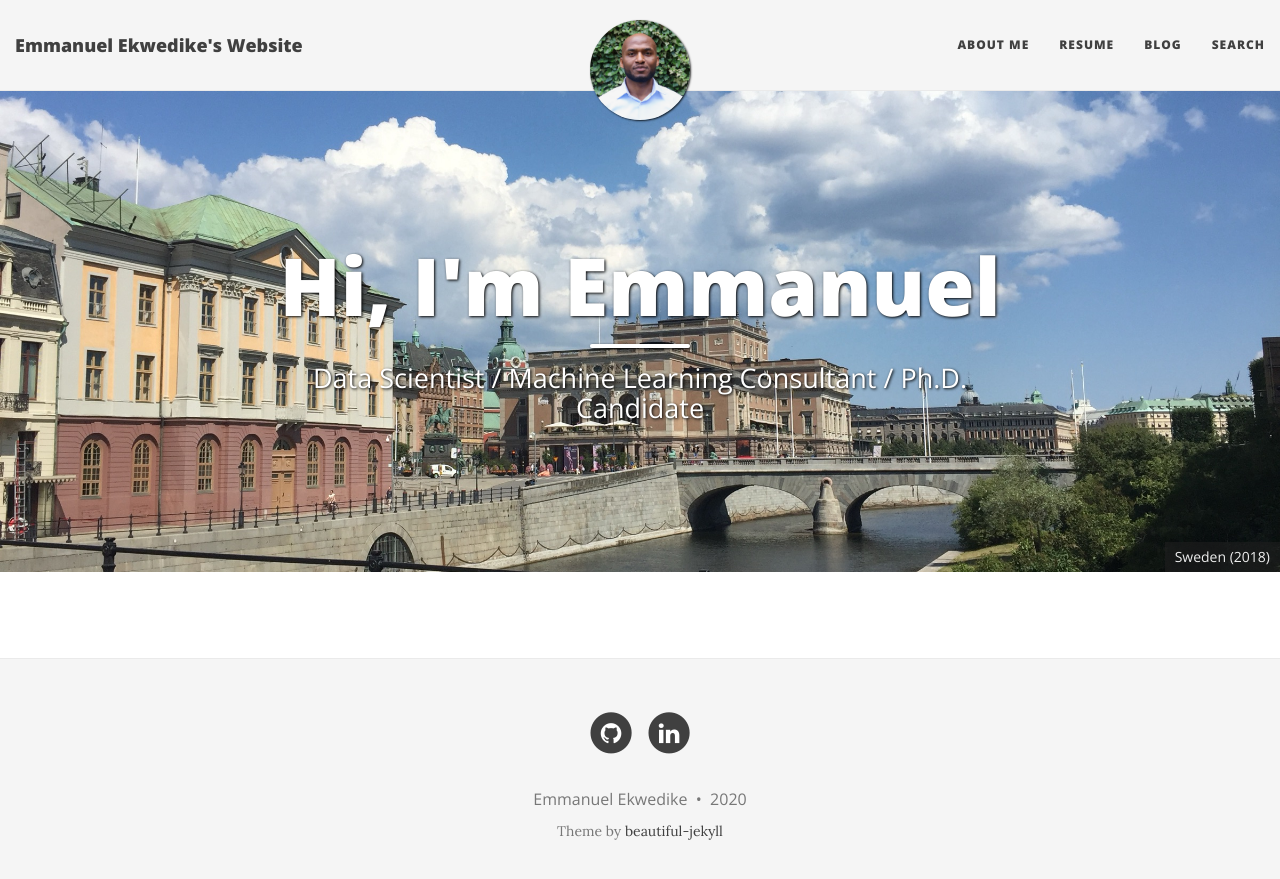
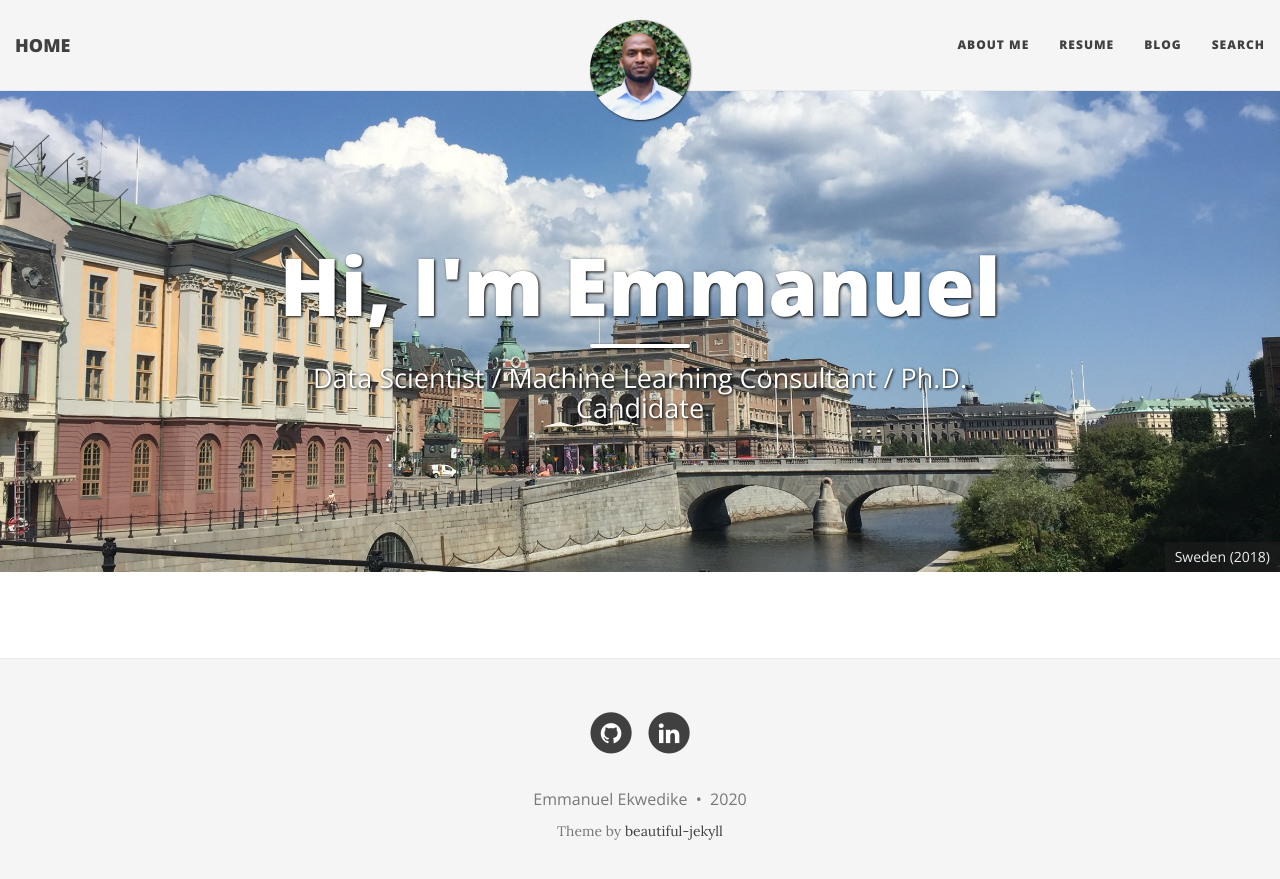
Before and after one commit to eekwedike/eekwedike.github.io, a Jekyll site: the page built from index.html, in a window 1280 px wide. Shown: the top 879 px of the page. Built offline with Jekyll 4.4.1, drawn with Linux system fonts in a browser that asks for light colours; nearby versions of some CDN libraries; the list of posts is cut into pages by our own code.

Commit message:
blog page

```diff
--- a/_config.yml
+++ b/_config.yml
@@ -10,7 +10,7 @@ baseurl: ""
 
 
 # Name of website
-title: Emmanuel Ekwedike's Website
+title: HOME
 
 # Short description of your site
 description: A virtual proof that I'm awesome
```
